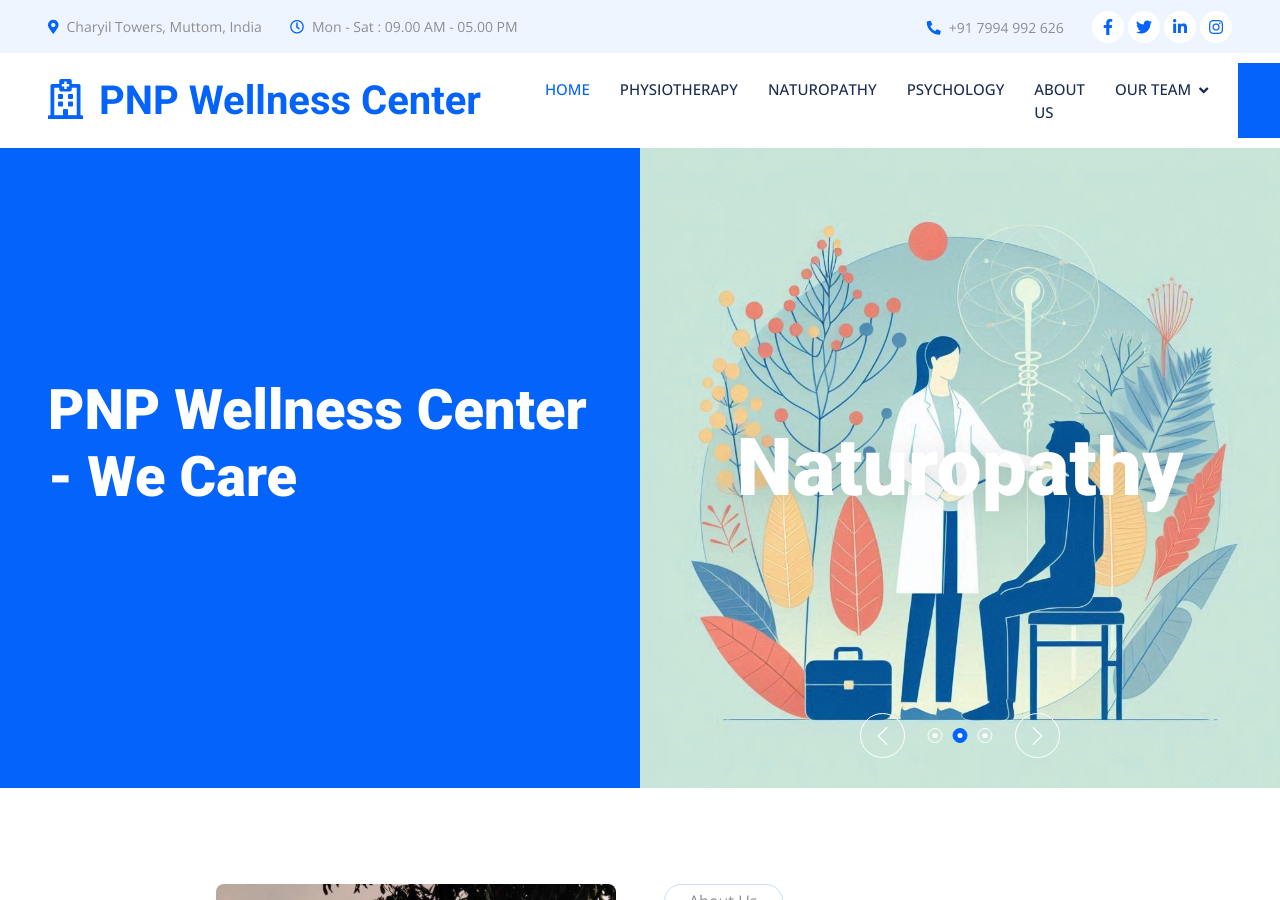
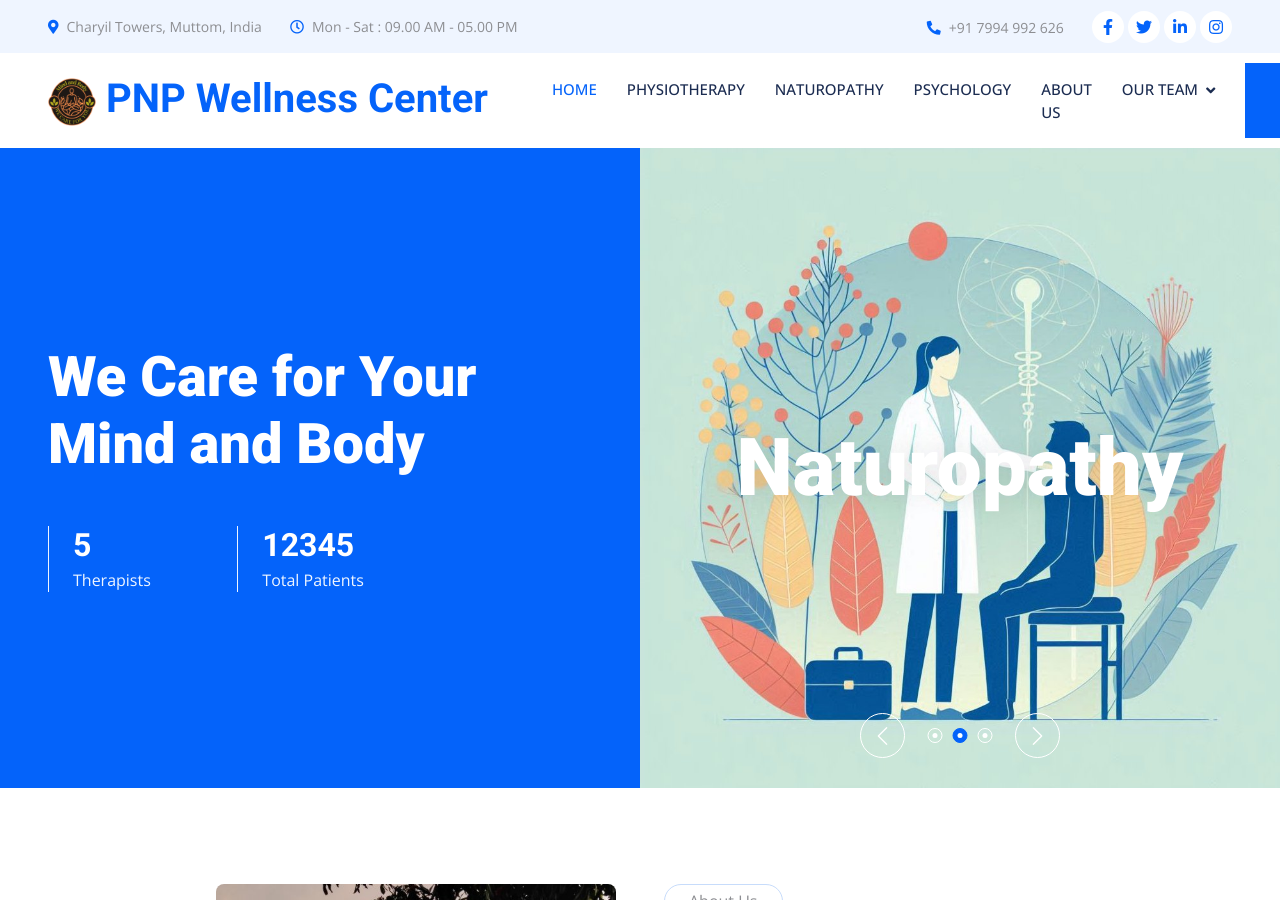
Before and after one commit to betsyrosethomas/betsyrosethomas.github.io, a Jekyll site: the page built from index.html, in a window 1280 px wide and 900 px high. Built offline with Jekyll 4.4.1, drawn with Linux system fonts in a browser that asks for light colours; nearby versions of some CDN libraries.

Commit message:
favicon etc

```diff
--- a/_includes/header.html
+++ b/_includes/header.html
@@ -39,8 +39,8 @@
 
     <!-- Navbar Start -->
     <nav class="navbar navbar-expand-lg bg-white navbar-light sticky-top p-0 wow fadeIn" data-wow-delay="0.1s">
-        <a href="index.html" class="navbar-brand d-flex align-items-center px-4 px-lg-5">
-            <h1 class="m-0 text-primary"><i class="far fa-hospital me-3"></i>PNP Wellness Center</h1>
+        <a href="{{ site.baseurl }}/index.html" class="navbar-brand d-flex align-items-center px-4 px-lg-5">
+            <h1 class="m-0 text-primary"> <!-- <i class="far fa-hospital me-3"></i>--> <img src="{{ site.baseurl }}/img/favicon.ico" /> PNP Wellness Center</h1>
         </a>
         <button type="button" class="navbar-toggler me-4" data-bs-toggle="collapse" data-bs-target="#navbarCollapse">
             <span class="navbar-toggler-icon"></span>
--- a/index.html
+++ b/index.html
@@ -6,12 +6,25 @@
 <main>
 
 
-
     <!-- Header Start -->
     <div class="container-fluid header bg-primary p-0 mb-5">
         <div class="row g-0 align-items-center flex-column-reverse flex-lg-row">
             <div class="col-lg-6 p-5 wow fadeIn" data-wow-delay="0.1s">
-                <h1 class="display-4 text-white mb-5">PNP Wellness Center - We Care</h1>
+                <h1 class="display-4 text-white mb-5">We Care for Your Mind and Body</h1>
+                <div class="row g-4">
+                    <div class="col-sm-4">
+                        <div class="border-start border-light ps-4">
+                            <h2 class="text-white mb-1" data-toggle="counter-up">5</h2>
+                            <p class="text-light mb-0">Therapists</p>
+                        </div>
+                    </div>
+                    <div class="col-sm-4">
+                        <div class="border-start border-light ps-4">
+                            <h2 class="text-white mb-1" data-toggle="counter-up">12345</h2>
+                            <p class="text-light mb-0">Total Patients</p>
+                        </div>
+                    </div>
+                </div>
             </div>
             <div class="col-lg-6 wow fadeIn" data-wow-delay="0.5s">
                 <div class="owl-carousel header-carousel">
@@ -30,6 +43,8 @@
         </div>
     </div>
     <!-- Header End -->
+
+
 
 
     <!-- About Start -->
```
Also changed, not shown: img/apple-touch-icon.png (added), img/favicon-32x32.png (added), img/favicon.ico (added), img/more/android-chrome-192x192.png (added), img/more/android-chrome-512x512.png (added), img/more/apple-touch-icon.png (added), img/more/favicon-16x16.png (added), img/more/favicon-32x32.png (added), img/more/favicon.ico (added), img/more/site.webmanifest (added).
